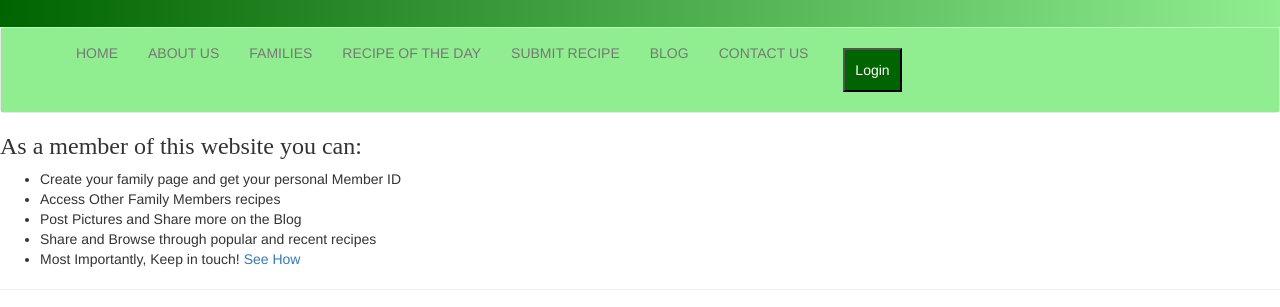
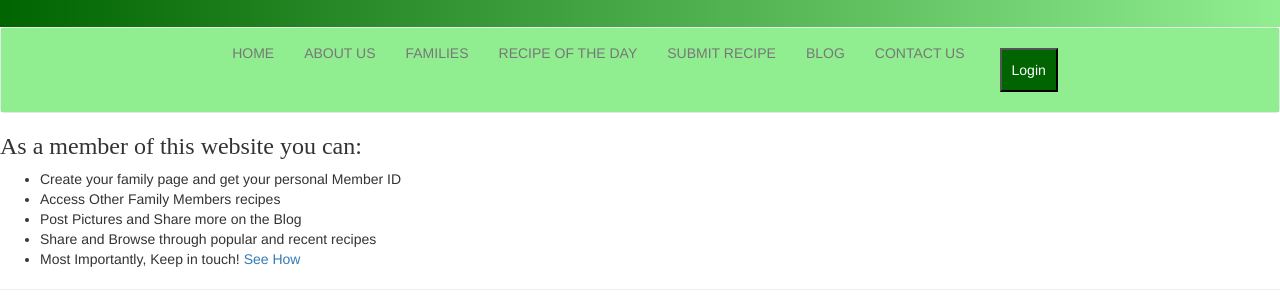
Before and after one commit to sssteiny21/CookShareRepeat-Final, a website: page Public/index.html at #/blog in a window 1280 px wide. Shown: the part 83-390 px from the top of the page. Drawn offline with nearby package versions, Linux system fonts and the light colour scheme; some packages are replaced by stand-ins of ours; a web font is replaced by a local one.

Commit message:
centeralignednavbar

```diff
--- a/Public/style.css
+++ b/Public/style.css
@@ -36,7 +36,15 @@
     -webkit-transition: width 0.4s ease-in-out;
     transition: width 0.4s ease-in-out;
 }
+.navbar .navbar-nav {
+  display: inline-block;
+  float: none;
+  vertical-align: top;
+}
 
+.navbar .navbar-collapse {
+  text-align: center;
+}
 
 /* When the input field gets focus, change its width to 100% */
 input[type=text]:focus {
```
Also changed, not shown: Public/blog.html (+1 -1 lines).
